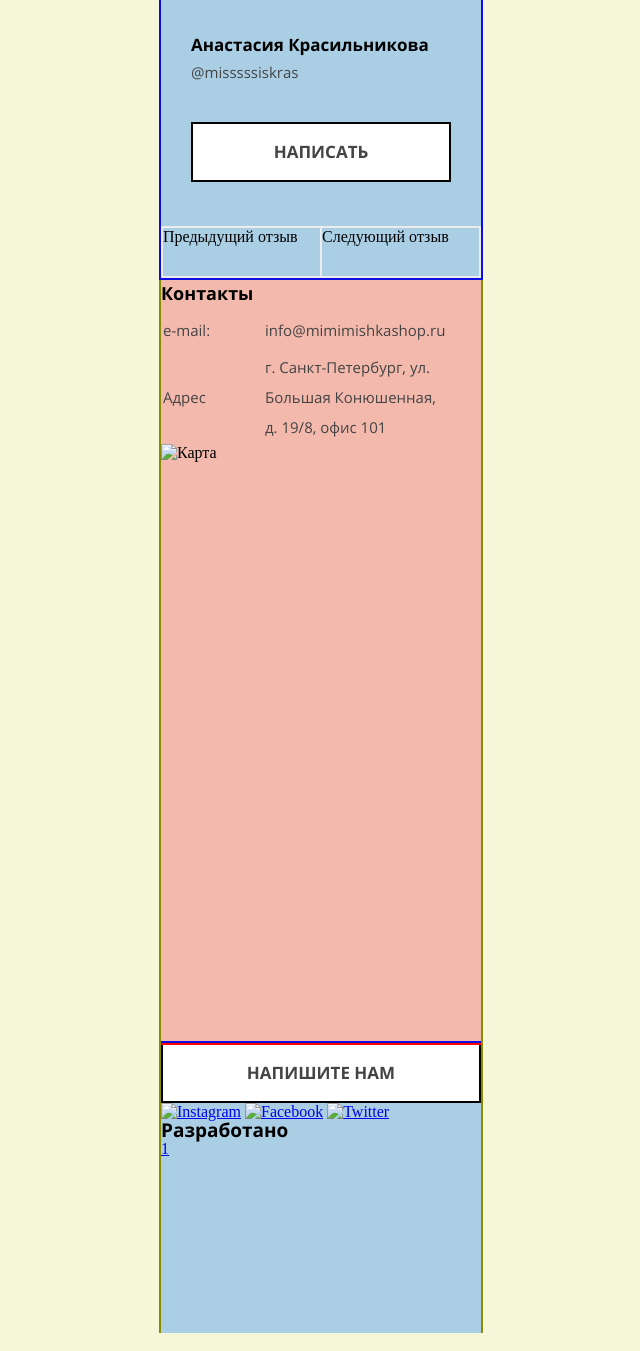
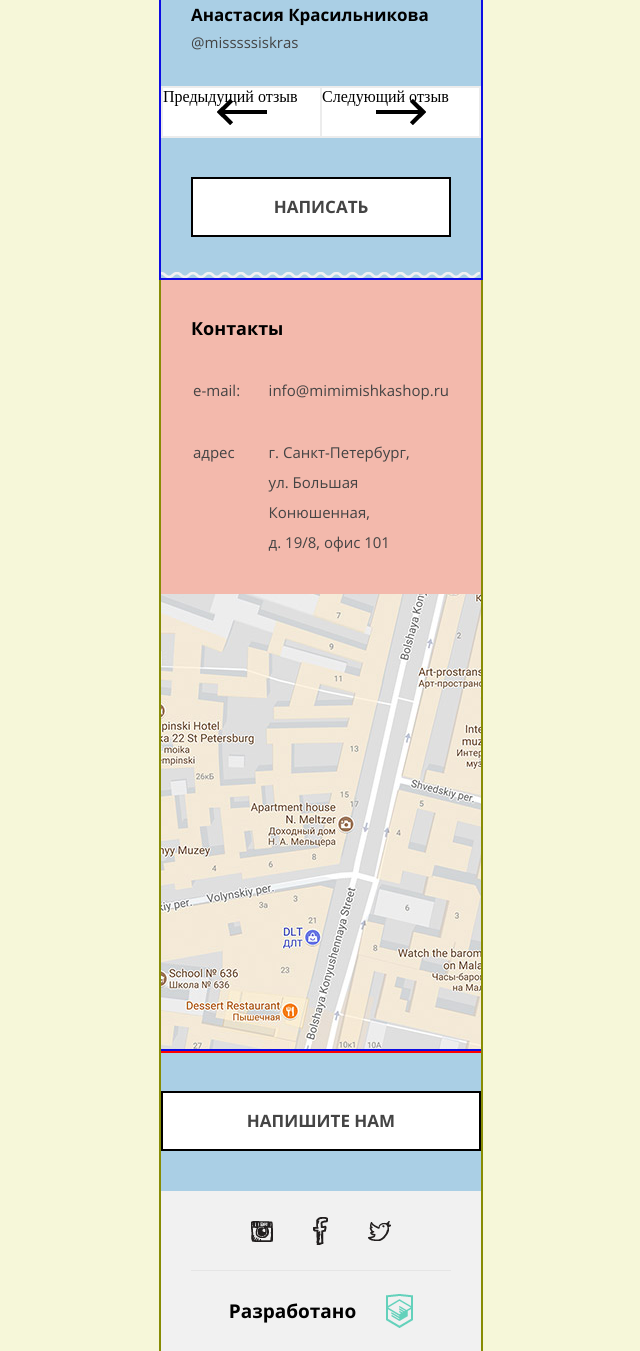
Before and after one commit to Trixxx57/mishka, a website: page src/index.html in a window 1280 px wide. Shown: the part 3041-4392 px from the top of the page, without its empty margins (319-959 px from the left). Drawn offline with Linux system fonts and the light colour scheme.

Commit message:
Осталась чистовая доработка основных стилей мобильной версии

```diff
--- a/src/index.html
+++ b/src/index.html
@@ -44,26 +44,23 @@
       <b class="week-commodity__b font--week-b">Товар недели</b>
       <p class="week-commodity__p--info font--week-p">Экологически чистая пряжа, ручная работа. Доступны в шести расцветках, и трех размерах.</p>
       <table class="week-commodity__character-table section-table">
-        <tr class="section-table__tr">
-          <td class="section-table__td font--week-td">Цвет:</td>
-          <td class="section-table__td font--week-td">«Тиффани»/серый</td>
+        <tr class="section-table-1__tr">
+          <td class="section-table-1__td font--week-td">Цвет:</td>
+          <td class="section-table-1__td font--week-td">«Тиффани»/серый</td>
         </tr>
-        <tr class="section-table__tr">
-          <td class="section-table__td font--week-td">Диаметр:</td>
-          <td class="section-table__td font--week-td">25 см</td>
+        <tr class="section-table-1__tr">
+          <td class="section-table-1__td font--week-td">Диаметр:</td>
+          <td class="section-table-1__td font--week-td">25 см</td>
         </tr>
-        <tr class="section-table__tr">
-          <td class="section-table__td font--week-td">Высота:</td>
-          <td class="section-table__td font--week-td">15 см</td>
+        <tr class="section-table-1__tr">
+          <td class="section-table-1__td font--week-td">Высота:</td>
+          <td class="section-table-1__td font--week-td">15 см</td>
         </tr>
       </table>
       <img class="week-commodity__img" title="Пряжа недели" src="image/triple-set-mobile.png" width="260" height="315" >
       <div class="week-commodity__price font--price">Цена: 990 руб.</div>
       <button class="week-commodity__btn btn">Заказать</button>
     </section>
-
-
-
     <section class="about-us OUTR">
       <h2 class="about-us__title font--h2">Коротко о нас</h2>
       <ul class="about-us__advantages advantages">
@@ -75,10 +72,6 @@
         <li class="advantages__li font--advantages OUTB">Поставляется в подарочной <br> упаковке</li>
       </ul>
     </section>
-
-
-
-
     <section class="feedback OUTB">
       <h2 class="feedback__title font--h2">Отзывы</h2>
       <p class="feedback__p font--feedback-p">Я молодая мама, но всё равно фотографии не
@@ -95,27 +88,27 @@
     <section class="contacts OUTR">
       <h3 class="contacts__title font--h3">Контакты</h3>
       <table class="contacts__table">
-        <tr class="section-table__tr">
-          <td class="section-table__td font--section-td">e-mail:</td>
-          <td class="section-table__td font--section-td">info@mimimishkashop.ru</td>
+        <tr class="section-table-2__tr">
+          <td class="section-table-2__td font--section-td">e-mail:</td>
+          <td class="section-table-2__td font--section-td">info@mimimishkashop.ru</td>
         </tr>
-        <tr class="section-table__tr">
-          <td class="section-table__td font--section-td">Адрес</td>
-          <td class="section-table__td font--section-td">г. Санкт-Петербург, ул. Большая Конюшенная, д. 19/8, офис 101</td>
+        <tr class="section-table-2__tr">
+          <td class="section-table-2__td font--section-td">адрес</td>
+          <td class="section-table-2__td font--section-td">г. Санкт-Петербург, <br> ул. Большая Конюшенная, <br> д. 19/8, офис 101</td>
         </tr>
       </table>
-      <a class="contacts__map"><img class="map" title="Карта"></a>
+      <a class="contacts__map" href="#"></a>
     </section>
     <footer class="footer OUTB">
       <button class="footer__btn btn">НАПИШИТЕ НАМ</button>
       <div class="footer-social">
-        <a class="social" href="#"><img class="social__insta" alt="Instagram"></a>
-        <a class="social" href="#"><img class="social__facebook" alt="Facebook"></a>
-        <a class="social" href="#"><img class="social__twitter" alt="Twitter"></a>
+        <a class="social" href="#"></a>
+        <a class="social" href="#"></a>
+        <a class="social" href="#"></a>
       </div>
-      <div class="developers">
-        <p class="developers__b font--developers-b">Разработано</p>
-        <a class="developers__logo" href="#">1</a>
+      <div class="footer-developers">
+        <p class="footer-developers__b font--developers-b">Разработано</p>
+        <a class="footer-developers__logo" href="#"></a>
       </div>
     </footer>
     <script>
--- a/src/less/blocks/contacts.less
+++ b/src/less/blocks/contacts.less
@@ -1,3 +1,26 @@
 .contacts {
   min-height: 765px;
+
+  padding-right: 30px;
 }
+
+.contacts__table {
+  padding-top: 10px;
+  padding-left: 30px;
+  margin-bottom: 35px;
+  vertical-align: top;
+
+}
+.contacts__title {
+  margin-bottom: 20px;
+  padding-top: 35px;
+  padding-left: 30px;
+}
+
+.contacts__map {
+  display: block;
+  width: 320px;
+  min-height: 457px;
+  background-image: url('../image/map-mobile@1x.png');
+  background-repeat: no-repeat;
+}
--- a/src/less/blocks/feedback.less
+++ b/src/less/blocks/feedback.less
@@ -2,6 +2,16 @@
   position: relative;
   min-height: 650px;
   padding: 0 30px 0 30px;
+  &::after {
+    content: '';
+    position: absolute;
+    background-image: url('../image/zigzag-line-mobile.png');
+    background-repeat: no-repeat;
+    width: 320px;
+    height: 6px;
+    left: 0;
+    bottom: 0;
+  }
 }
 
 .feedback__title {
@@ -11,10 +21,10 @@
 .feedback__p {
 
   &:first-of-type {
-    margin-bottom: 65px;
+    margin-bottom: 35px;
   }
   &:last-of-type {
-    margin-bottom: 35px;
+    margin-bottom: 120px;
   }
 }
 
@@ -25,8 +35,12 @@
   height: 52px;
   border: 2px solid @middle-grey-1;
   border-right: 1px solid @middle-grey-1;
-  bottom: 0;
+  bottom: 140px;
   left: 0;
+  background-color: @white;
+  background-image: url('../image/huge-arrow-left-mobile.png');
+  background-repeat: no-repeat;
+  background-position: center;
 }
 
 .feedback__next {
@@ -36,6 +50,10 @@
   height: 52px;
   border: 2px solid @middle-grey-1;
   border-left: 1px solid @middle-grey-1;
-  bottom: 0;
+  bottom: 140px;
   right: 0;
+  background-color: @white;
+  background-image: url('../image/huge-arrow-right-mobile.png');
+  background-repeat: no-repeat;
+  background-position: center;
 }
--- a/src/less/blocks/footer.less
+++ b/src/less/blocks/footer.less
@@ -1,3 +1,56 @@
 .footer {
-  min-height: 290px;
+  min-height: 250px;
+  padding-top: 40px;
 }
+
+.footer__btn {
+  margin-bottom: 40px;
+
+}
+
+
+
+.footer-social {
+  position: relative;
+  min-height: 80px;
+  background-color: @middle-grey-2;
+  display: flex;
+  justify-content: center;
+  // padding-left: 100px;
+  // padding-right: 100px;
+  align-items: center;
+  &::after {
+    content: '';
+    position: absolute;
+    width: 260px;
+    height: 1px;
+    // background-color: red;
+    background-image: url('../image/divider-mobile.png');
+    background-repeat: no-repeat;
+    bottom: 0px;
+    left: 50%;
+    transform: translate(-50%; 0);
+  }
+}
+
+.footer-developers {
+  min-height: 80px;
+  background-color: @middle-grey-2;
+  display: flex;
+  justify-content: center;
+  // padding-left: 50px;
+  // padding-right: 50px;
+  align-items: center;
+}
+
+.footer-developers__logo {
+  display: block;
+  background-image: url('../image/htmlacademy-mobile.png');
+  background-repeat: no-repeat;
+  width: 27px;
+  height: 34px;
+}
+
+.footer-developers__b {
+  margin-right: 30px;
+}
--- a/src/less/blocks/section-table.less
+++ b/src/less/blocks/section-table.less
@@ -0,0 +1,31 @@
+.section-table-1__tr {
+  height: 40px;
+}
+
+.section-table-1__td {
+  width: 96px;
+
+  &:first-child {
+
+  }
+}
+
+
+
+
+
+.section-table-2 {
+
+}
+
+.section-table-2__tr {
+  height: 60px;
+}
+
+.section-table-2__td {
+  vertical-align: top;
+
+  &:first-child {
+    width: 75px;
+  }
+}
--- a/src/less/blocks/social.less
+++ b/src/less/blocks/social.less
@@ -0,0 +1,23 @@
+.social {
+  // display: block;
+  margin-right: 40px;
+  &:first-of-type {
+    width: 22px;
+    height: 21px;
+    background-image: url('../image/insta-mobile.png');
+    background-repeat: no-repeat;
+  }
+  &:nth-of-type(2) {
+    width: 15px;
+    height: 28px;
+    background-image: url('../image/fb-mobile.png');
+    background-repeat: no-repeat;
+  }
+  &:last-of-type {
+    margin-right: 0;
+    width: 23px;
+    height: 20px;
+    background-image: url('../image/twitter-mobile.png');
+    background-repeat: no-repeat;
+  }
+}
```
Also changed, not shown: src/css/style.css, src/image/divider-mobile.png (added), src/image/fb-mobile.png (added), src/image/htmlacademy-mobile.png (added), src/image/huge-arrow-left-mobile.png (added), src/image/huge-arrow-right-mobile.png (added), src/image/insta-mobile.png (added), src/image/map-mobile@1x.png (added), src/image/twitter-mobile.png (added), src/map-mobile@1x.png (added).
